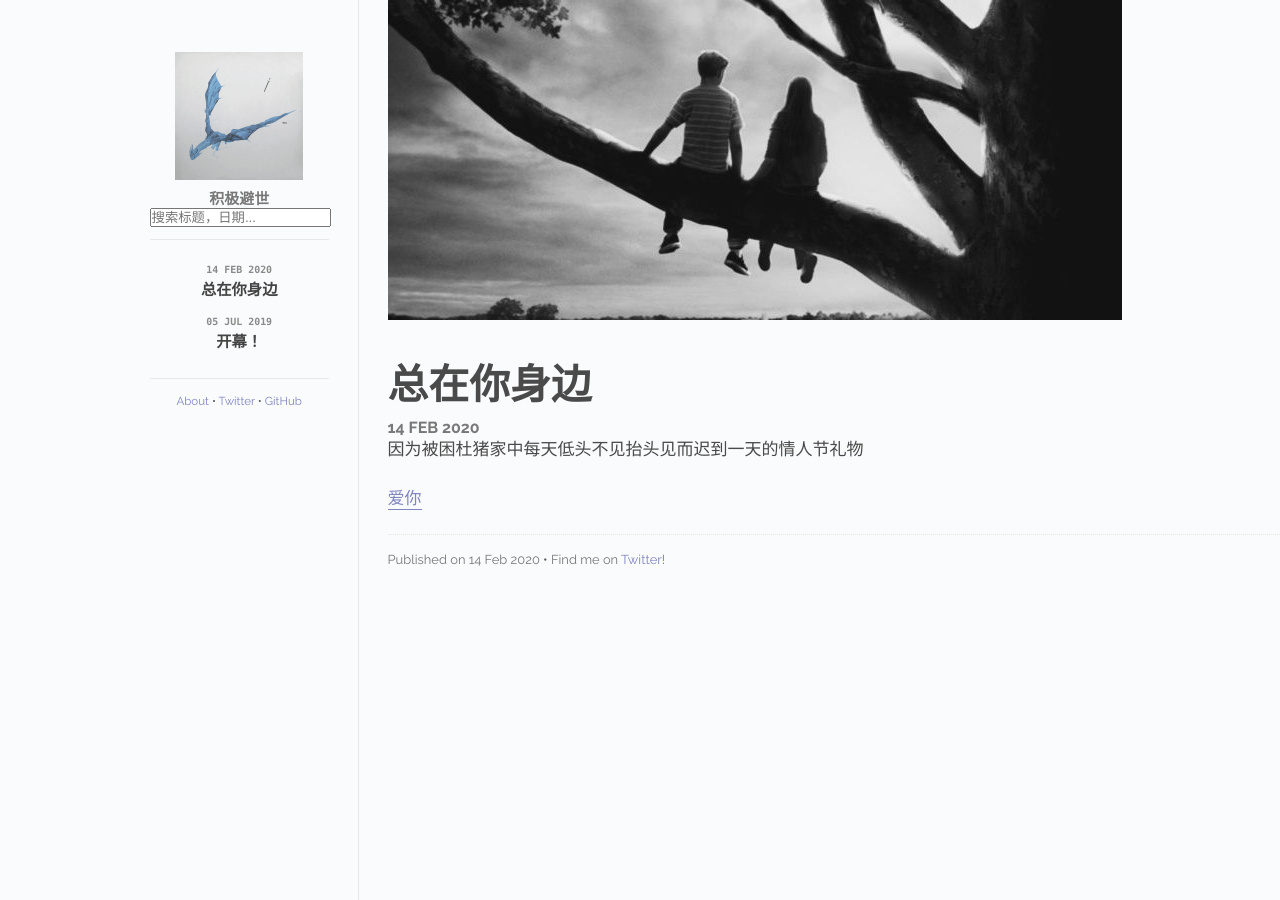
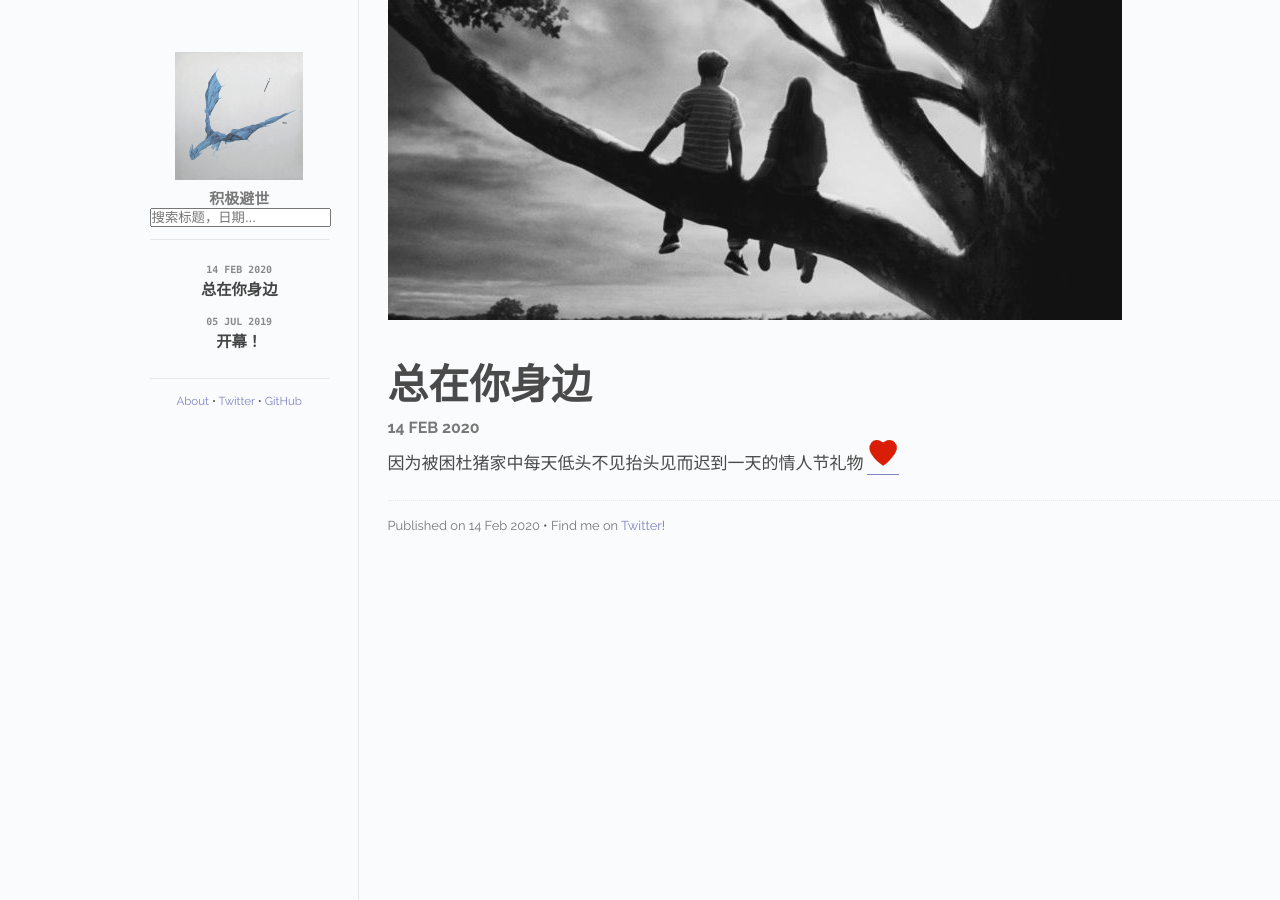
Before and after one commit to zhxieml/zhxieml.github.io, a Jekyll site: the page built from _posts/2020-02-14-Valentines.md, in a window 1280 px wide. Built offline with Jekyll 4.4.1, drawn with Linux system fonts in a browser that asks for light colours.

Commit message:
rearrange old posts

```diff
--- a/_posts/2020-02-14-Valentines.md
+++ b/_posts/2020-02-14-Valentines.md
@@ -6,8 +6,5 @@ date:   2020-02-14 22:00:00
 categories: posts
 ---
 
-
-
 因为被困杜猪家中每天低头不见抬头见而迟到一天的情人节礼物
-
-[爱你](https://fffffarmer.github.io/Valentines)
+[![heart](/images/heart.png)](https://fffffarmer.github.io/Valentines)
```
Also changed, not shown: _posts/2019-07-05-first.md (+0 -2 lines).
